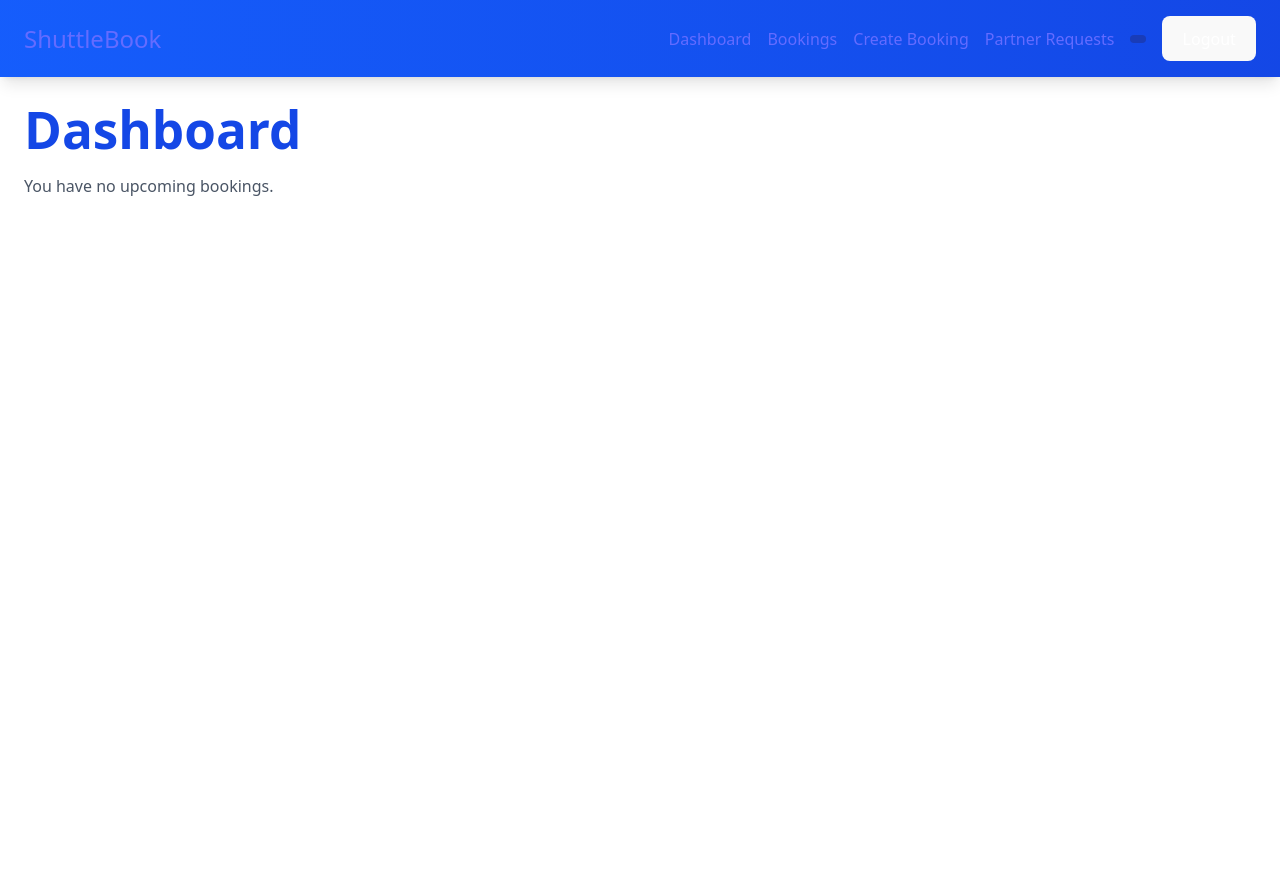
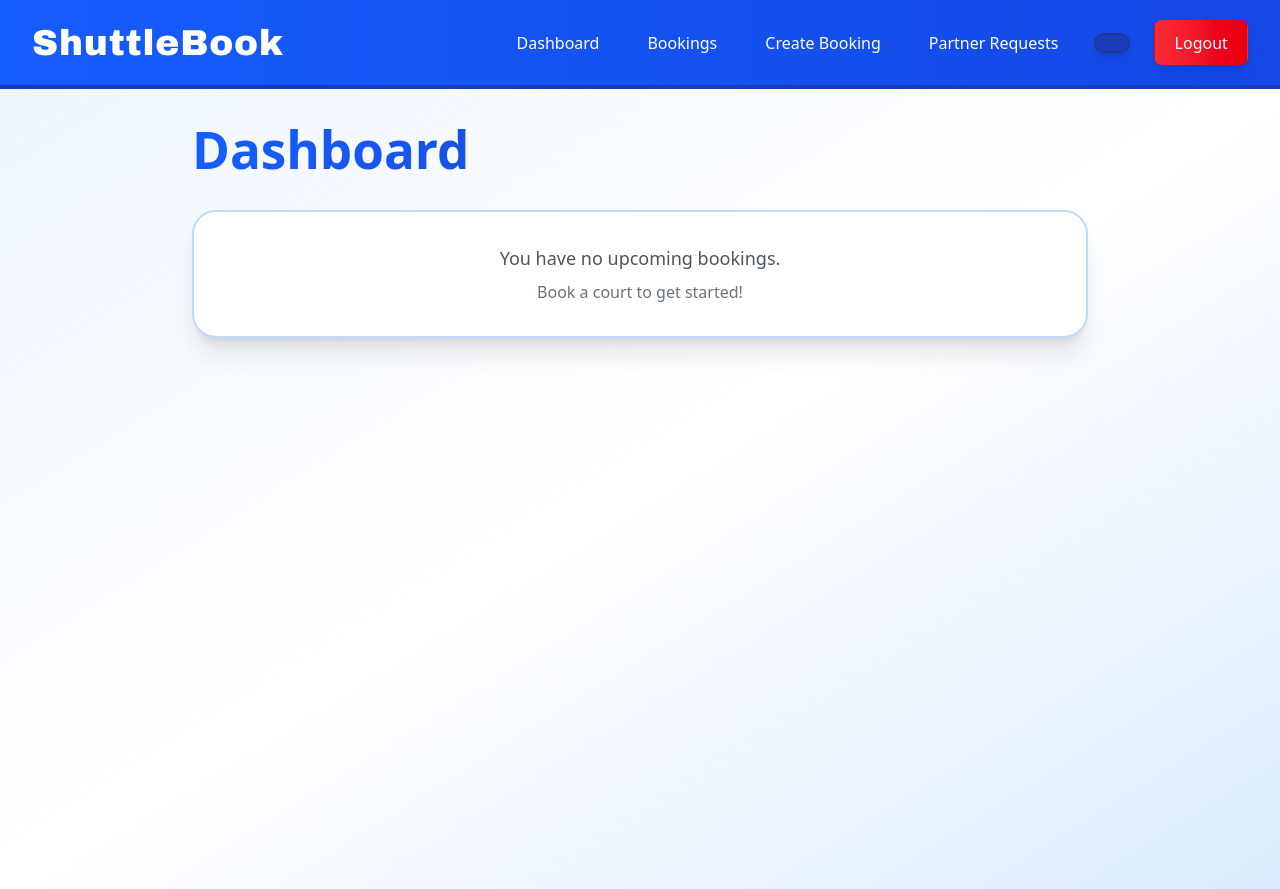
Before and after one commit to dmurari7/ShuttleBook, a React app in the folder frontend/: page /dashboard in a window 1280 px wide. Before the commit the page ends 800 px from the top, so only its background shows below. Built offline with nearby package versions, Linux system fonts and the light colour scheme; no server answers; sample sign-in values are in the browser's storage; the HTML template or start-up script is replaced by a standard one.

Commit message:
changed styling of the navbar, booking card, and dashboard

```diff
--- a/frontend/src/components/BookingCard.tsx
+++ b/frontend/src/components/BookingCard.tsx
@@ -8,20 +8,25 @@ export default function BookingCard({ booking, onDelete }: BookingCardProps) {
   const date = new Date(booking.date).toLocaleDateString();
 
   return (
-    <div className="bg-white shadow-md rounded-xl p-4 border border-gray-200 flex justify-between items-center">
-      <div>
-        <h3 className="text-lg font-semibold">{date}</h3>
-        <p className="text-gray-600">{booking.timeSlot}</p>
-        <p className="text-gray-600">Court {booking.courtNumber}</p>
-        <p className="text-gray-600">Location: {booking.location}</p>
+    <div className="bg-white shadow-xl rounded-2xl p-6 border-2 border-blue-200 flex justify-between items-center hover:shadow-2xl hover:border-blue-300 transition-all duration-200 relative overflow-hidden group">
+      {/* Decorative gradient on hover */}
+      <div className="absolute inset-0 bg-gradient-to-r from-blue-50 to-transparent opacity-0 group-hover:opacity-100 transition-opacity duration-200"></div>
+
+      <div className="relative z-10">
+        <h3 className="text-2xl font-bold text-blue-700 mb-2">{date}</h3>
+        <p className="text-gray-700 text-lg font-medium">{booking.timeSlot}</p>
+        <p className="text-gray-700 text-lg font-medium">Court {booking.courtNumber}</p>
+        <p className="text-gray-700 text-lg font-medium">Location: {booking.location}</p>
         {booking.partnerName && (
-          <p className="text-gray-500 italic">Partner: {booking.partnerName}</p>
+          <div className="mt-3 pt-3 border-t-2 border-blue-100">
+            <p className="text-blue-600 font-medium text-lg">Partner: {booking.partnerName}</p>
+          </div>
         )}
       </div>
 
       <button
         onClick={() => onDelete(booking._id)}
-        className="bg-red-500 hover:bg-red-600 text-white px-3 py-2 rounded-lg transition"
+        className="bg-gradient-to-r from-red-500 to-red-600 hover:from-red-600 hover:to-red-700 text-white px-6 py-3 rounded-xl font-semibold transition-all duration-200 shadow-lg hover:shadow-xl transform hover:scale-105 relative z-10"
       >
         Delete
       </button>
--- a/frontend/src/components/Navbar.tsx
+++ b/frontend/src/components/Navbar.tsx
@@ -12,27 +12,27 @@ export default function Navbar() {
   };
 
   return (
-    <nav className="bg-gradient-to-r from-blue-600 to-blue-700 text-white shadow-lg px-6 py-4 flex justify-between items-center">
-      <Link to="/dashboard" className="font-bold text-2xl">
+    <nav className="bg-gradient-to-r from-blue-600 to-blue-700 text-white shadow-2xl px-8 py-5 flex justify-between items-center border-b-4 border-blue-800">
+      <Link to="/dashboard" className="font-bold text-4xl hover:scale-105 transition-transform duration-200 tracking-wide" style={{ color: 'white', fontFamily: "'Fredoka One', 'Arial Black', sans-serif" }}>
         ShuttleBook
       </Link>
-      <div className="space-x-4 flex items-center">
-        <Link className="hover:text-blue-200 transition-colors" to="/dashboard">
+      <div className="space-x-6 flex items-center">
+        <Link className="px-3 py-2 rounded-lg font-semibold transition-all hover:bg-blue-800" style={{ color: 'white' }} to="/dashboard">
           Dashboard
         </Link>
-        <Link className="hover:text-blue-200 transition-colors" to="/bookings">
+        <Link className="px-3 py-2 rounded-lg font-semibold transition-all hover:bg-blue-800" style={{ color: 'white' }} to="/bookings">
           Bookings
         </Link>
-        <Link className="hover:text-blue-200 transition-colors" to="/bookings/create">
+        <Link className="px-3 py-2 rounded-lg font-semibold transition-all hover:bg-blue-800" style={{ color: 'white' }} to="/bookings/create">
           Create Booking
         </Link>
-        <Link className="hover:text-blue-200 transition-colors" to="/partners">
+        <Link className="px-3 py-2 rounded-lg font-semibold transition-all hover:bg-blue-800" style={{ color: 'white' }} to="/partners">
           Partner Requests
         </Link>
-        <span className="px-2 py-1 rounded-lg bg-blue-800">{user?.username}</span>
+        <span className="px-4 py-2 rounded-xl bg-blue-800 font-bold shadow-lg border-2 border-blue-900 text-white">{user?.username}</span>
         <button
           onClick={handleLogout}
-          className="bg-red-500 hover:bg-red-600 px-3 py-1 rounded-lg text-white transition-colors"
+          className="bg-gradient-to-r from-red-500 to-red-600 hover:from-red-600 hover:to-red-700 px-5 py-2 rounded-xl text-white font-semibold transition-all duration-200 shadow-lg hover:shadow-xl transform hover:scale-105"
         >
           Logout
         </button>
--- a/frontend/src/pages/Dashboard.tsx
+++ b/frontend/src/pages/Dashboard.tsx
@@ -24,29 +24,44 @@ export default function Dashboard() {
   const nextBooking = bookings[0];
 
   return (
-    <div className="p-6">
-      <h1 className="text-3xl font-bold mb-4 text-blue-700">Dashboard</h1>
+    <div className="min-h-screen bg-gradient-to-br from-blue-50 via-white to-blue-100 p-8">
+      <div className="max-w-4xl mx-auto">
+        <h1 className="text-5xl font-bold mb-8 bg-gradient-to-r from-blue-600 to-blue-800 bg-clip-text text-transparent">
+          Dashboard
+        </h1>
 
         {!nextBooking && (
-        <p className="text-gray-600">You have no upcoming bookings.</p>
+          <div className="bg-white rounded-3xl shadow-xl p-8 border-2 border-blue-200 text-center">
+            <p className="text-gray-600 text-lg">You have no upcoming bookings.</p>
+            <p className="text-gray-500 mt-2">Book a court to get started!</p>
+          </div>
         )}
 
         {nextBooking && (
-        <div className="bg-blue-100 border border-blue-300 rounded-xl shadow p-4">
-          <h2 className="text-xl font-semibold text-blue-800 mb-2">Next Booking</h2>
-          <p className="text-blue-700 text-lg">
+          <div className="bg-gradient-to-br from-blue-500 to-blue-700 rounded-3xl shadow-2xl p-8 border-2 border-blue-800 relative overflow-hidden">
+            {/* Decorative elements */}
+            <div className="absolute top-0 right-0 w-40 h-40 bg-blue-400 rounded-full -mr-20 -mt-20 opacity-30"></div>
+            <div className="absolute bottom-0 left-0 w-32 h-32 bg-blue-600 rounded-full -ml-16 -mb-16 opacity-30"></div>
+
+            <h2 className="text-3xl font-bold text-white mb-6 relative z-10">Next Booking</h2>
+            <div className="space-y-3 relative z-10">
+              <p className="text-white text-2xl font-semibold">
                 {new Date(nextBooking.date).toLocaleDateString()}
               </p>
-          <p className="text-blue-600">{nextBooking.timeSlot}</p>
-          <p className="text-blue-600">Court {nextBooking.courtNumber}</p>
-          <p className="text-blue-600">Location: {nextBooking.location}</p>
+              <p className="text-blue-100 text-xl font-medium">{nextBooking.timeSlot}</p>
+              <p className="text-blue-100 text-xl font-medium">Court {nextBooking.courtNumber}</p>
+              <p className="text-blue-100 text-xl font-medium">Location: {nextBooking.location}</p>
               {nextBooking.partnerName && (
-            <p className="text-blue-500 italic">
+                <div className="mt-4 pt-4 border-t-2 border-blue-400">
+                  <p className="text-blue-50 text-lg font-medium">
                     Partner: {nextBooking.partnerName}
                   </p>
-          )}
                 </div>
               )}
             </div>
+          </div>
+        )}
+      </div>
+    </div>
   );
 }
```
Lines whose indentation alone changed are shown as unchanged.
